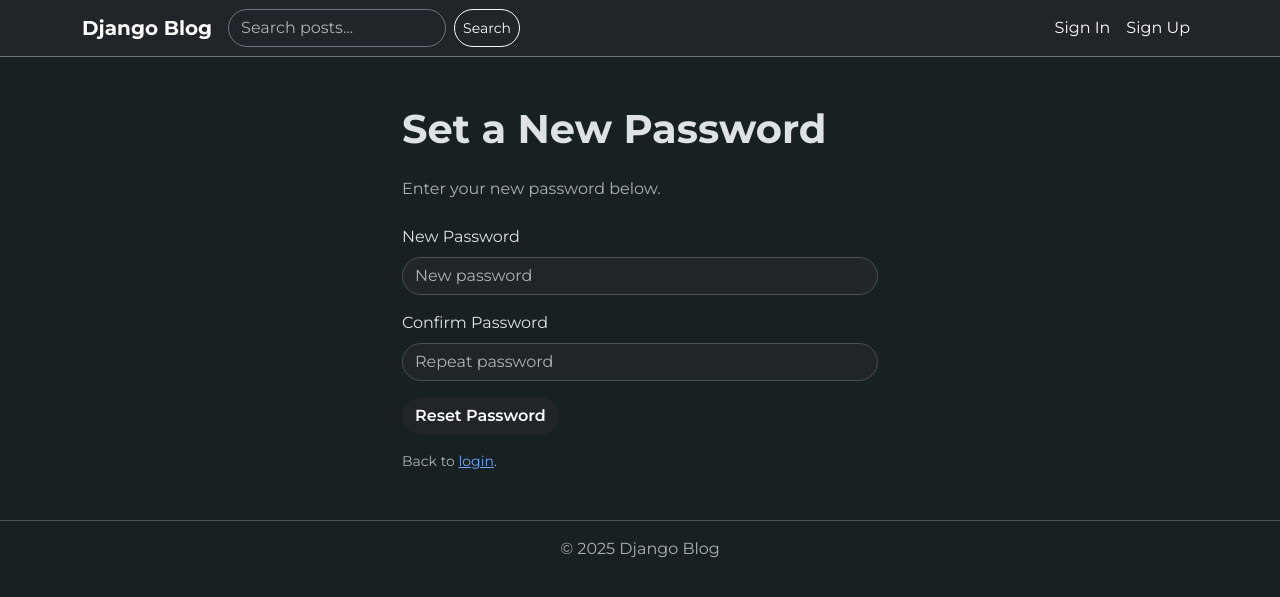
After one commit to deviantcoder/django-blog, a Django app: page /reset/1/1/ in a window 1280 px wide. The commit adds this page. Shown: the top 597 px of the page. Run offline with Django 5.2, Linux system fonts and the light colour scheme; some libraries are stand-ins or nearby versions.

Commit message:
Added password reset

```diff
--- a/backend/accounts/templates/accounts/login.html
+++ b/backend/accounts/templates/accounts/login.html
@@ -35,7 +35,7 @@
                 </form>
                 <div class="mt-4 text-muted small">
                     <p>
-                        <a href="#" class="text-decoration-none text-primary">Forgot password?</a><br>
+                        <a href="{% url 'reset_password' %}" class="text-decoration-none text-primary">Forgot password?</a><br>
                         Don’t have an account? <a href="{% url 'accounts:register' %}" class="text-decoration-none text-primary">Sign up</a>
                     </p>
                 </div>
--- a/backend/accounts/templates/accounts/register.html
+++ b/backend/accounts/templates/accounts/register.html
@@ -59,11 +59,11 @@
                 <hr class="my-4">
                 <p class="text-muted mb-2 small">or sign up with:</p>
                 <div class="d-flex justify-content-center flex-wrap gap-2">
-                    <a href="#" class="btn btn-outline-light rounded-pill d-flex align-items-center px-3 py-2">
-                        <i class="bi bi-google me-2 text-white" style="font-size: 1.2rem;"></i>
+                    <a href="{% url 'social:begin' 'google-oauth2' %}" class="btn btn-outline-light rounded-pill d-flex align-items-center px-3 py-2">
+                        <i class="bi bi-google me-2" style="font-size: 1.2rem;"></i>
                         <span>Google</span>
                     </a>
-                    <a href="#" class="btn btn-outline-light rounded-pill d-flex align-items-center px-3 py-2">
+                    <a href="{% url 'social:begin' 'github' %}" class="btn btn-outline-light rounded-pill d-flex align-items-center px-3 py-2">
                         <i class="bi bi-github me-2" style="font-size: 1.2rem;"></i>
                         <span>GitHub</span>
                     </a>
--- a/backend/accounts/utils.py
+++ b/backend/accounts/utils.py
@@ -21,7 +21,7 @@ def send_verification_email(user):
     uid = urlsafe_base64_encode(force_bytes(user.pk))
     token = token_generator.make_token(user)
     domain = settings.DOMAIN
-    verify_url = f'{domain}/accounts/verify-email/{uid}/{token}'
+    verify_url = f'{domain}/account/verify-email/{uid}/{token}'
 
     subject = 'Email Verification'
     message = render_to_string(
--- a/backend/core/urls.py
+++ b/backend/core/urls.py
@@ -2,12 +2,27 @@ from django.contrib import admin
 from django.urls import path, include
 from django.conf import settings
 from django.conf.urls.static import static
+from django.contrib.auth import views as auth_views
 
 urlpatterns = [
     path('admin/', admin.site.urls),
-    path('accounts/', include('accounts.urls')),
+    path('account/', include('accounts.urls')),
+    path('profile/', include('profiles.urls')),
 
     path('social/', include('social_django.urls', namespace='social')),
+
+    path('reset_password/', auth_views.PasswordResetView.as_view(
+        template_name='password_reset/reset_password.html'
+    ), name='reset_password'),
+    path('reset_password_sent/', auth_views.PasswordResetDoneView.as_view(
+        template_name='password_reset/reset_password_sent.html'
+    ), name='password_reset_done'),
+    path('reset/<uidb64>/<token>/', auth_views.PasswordResetConfirmView.as_view(
+        template_name='password_reset/reset.html'
+    ), name='password_reset_confirm'),
+    path('reset_password_complete/', auth_views.PasswordResetCompleteView.as_view(
+        template_name='password_reset/reset_password_complete.html'
+    ), name='password_reset_complete'),
 ]
 
 if settings.DEBUG:
--- /dev/null
+++ b/backend/profiles/urls.py
@@ -0,0 +1,7 @@
+from django.urls import path
+
+app_name = 'profiles'
+
+urlpatterns = [
+
+]
--- /dev/null
+++ b/backend/templates/password_reset/reset.html
@@ -0,0 +1,39 @@
+{% extends 'base.html' %}
+
+{% block title %}Set New Password{% endblock %}
+
+{% block content %}
+<div class="container my-5" style="max-width: 500px;">
+    <h1 class="fw-bold mb-4">Set a New Password</h1>
+    <p class="text-muted mb-4">Enter your new password below.</p>
+
+    <form method="post" class="mb-3">
+        {% csrf_token %}
+        <div class="mb-3">
+            <label for="id_new_password1" class="form-label">New Password</label>
+            <input type="password" name="new_password1" id="id_new_password1" class="form-control rounded-5" placeholder="New password" required>
+        </div>
+        <div class="mb-3">
+            <label for="id_new_password2" class="form-label">Confirm Password</label>
+            <input type="password" name="new_password2" id="id_new_password2" class="form-control rounded-5" placeholder="Repeat password" required>
+        </div>
+        {% if form.errors %}
+            <div class="alert alert-danger">
+                {% for field in form %}
+                    {% for error in field.errors %}
+                        {{ error }}
+                    {% endfor %}
+                {% endfor %}
+                {% for error in form.non_field_errors %}
+                    {{ error }}
+                {% endfor %}
+            </div>
+        {% endif %}
+        <button type="submit" class="btn btn-dark rounded-5 fw-semibold">Reset Password</button>
+    </form>
+
+    <p class="text-muted small">
+        Back to <a href="{% url 'accounts:login' %}">login</a>.
+    </p>
+</div>
+{% endblock %}
```
Also changed, not shown: backend/templates/password_reset/reset_password.html (added, +30 -0 lines), backend/templates/password_reset/reset_password_complete.html (added, +11 -0 lines), backend/templates/password_reset/reset_password_sent.html (added, +15 -0 lines).
